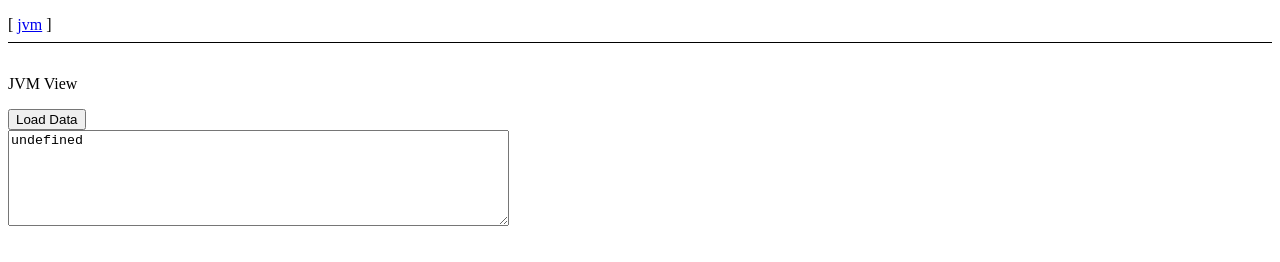
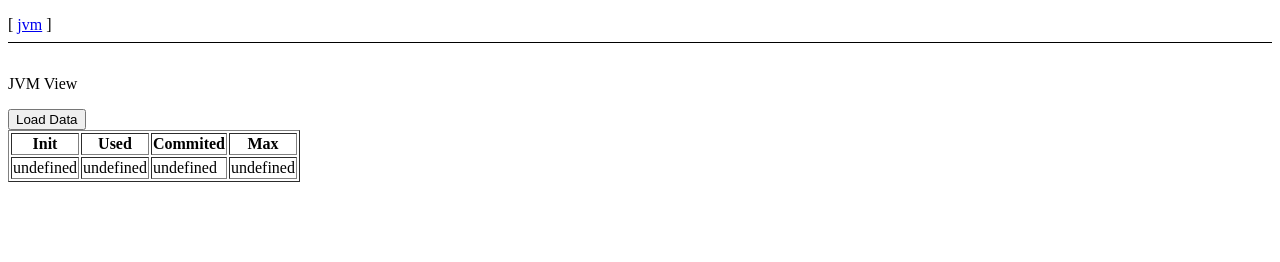
Before and after one commit to heiko-braun/angular-dmr, a plain HTML site: page app/index.html at #/jvm in a window 1280 px wide. Drawn offline with Linux system fonts and the light colour scheme.

Commit message:
heap views

```diff
--- a/app/js/app.js
+++ b/app/js/app.js
@@ -5,5 +5,5 @@
 angular.module('myApp', ['myApp.filters', 'myApp.services', 'myApp.directives']).
   config(['$routeProvider', function($routeProvider) {
     $routeProvider.when('/jvm', {templateUrl: 'partials/jvm-view.html', controller: JvmCtrl});
-    $routeProvider.otherwise({redirectTo: '/view1'});
+    $routeProvider.otherwise({redirectTo: '/jvm'});
   }]);
--- a/app/js/controllers.js
+++ b/app/js/controllers.js
@@ -36,11 +36,3 @@ function JvmCtrl($scope, Dispatcher) {
 
     }
 }
-
-
-function MyCtrl1() {}
-MyCtrl1.$inject = [];
-
-function MyCtrl2() {
-}
-MyCtrl2.$inject = [];
--- a/app/partials/jvm-view.html
+++ b/app/partials/jvm-view.html
@@ -3,9 +3,21 @@
 
     <button ng:click="load()">Load Data</button>
 
-    <!--span ng-bind="heap"></span-->
+    <table border>
+        <tr>
+            <th>Init</th>
+            <th>Used</th>
+            <th>Commited</th>
+            <th>Max</th>
+        </tr>
 
-    <form>
-        <textarea rows="6" cols="60" ng-model="heap"></textarea>
-    </form>
+        <tr>
+            <td ng-bind='heap.get("init")'></td>
+            <td ng-bind='heap.get("used")'></td>
+            <td ng-bind='heap.get("committed")'></td>
+            <td ng-bind='heap.get("max")'></td>
+        </tr>
+
+    </table>
+
 </div>
```
Also changed, not shown: app/js/filters.js (+5 -5 lines), app/partials/partial1.html (deleted, +0 -1 lines), app/partials/partial2.html (deleted, +0 -5 lines).
